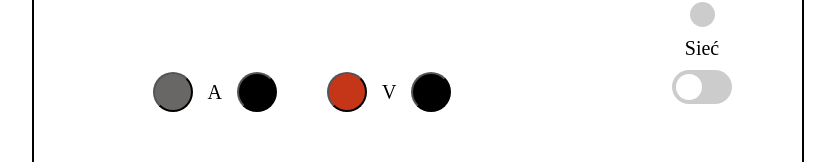
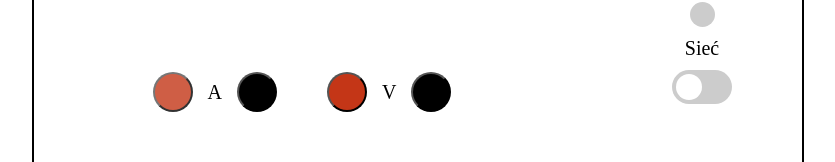
Before and after one commit to AiR-Gr2/UMG-Projekt, a website: page frontend/index.html in a window 1280 px wide. In both pictures the pointer is over the button 394 px from the left and 698 px from the top of the page. Shown: the part 606-768 px from the top of the page, without its empty margins (222-1057 px from the left). Drawn offline with nearby package versions, Linux system fonts and the light colour scheme; a web font is replaced by a local one.

Commit message:
Added fade out on hover on buttons and deleted fade background on hover

```diff
--- a/frontend/static/css/index.css
+++ b/frontend/static/css/index.css
@@ -144,6 +144,7 @@ input:checked + .slider:before {
   height: 40px;
   border-radius: 50%;
   background-color: #c43617;
+  opacity: 1;
 }
 
 .roundButton[data-type="black"] {
@@ -151,7 +152,7 @@ input:checked + .slider:before {
 }
 .roundButton:hover {
   cursor: pointer;
-  background-color: rgb(105, 102, 102);
+  opacity: 0.8;
 }
 
 .columnFlex2 {
```
Also changed, not shown: frontend/static/js/index.js (+11 -6 lines).
